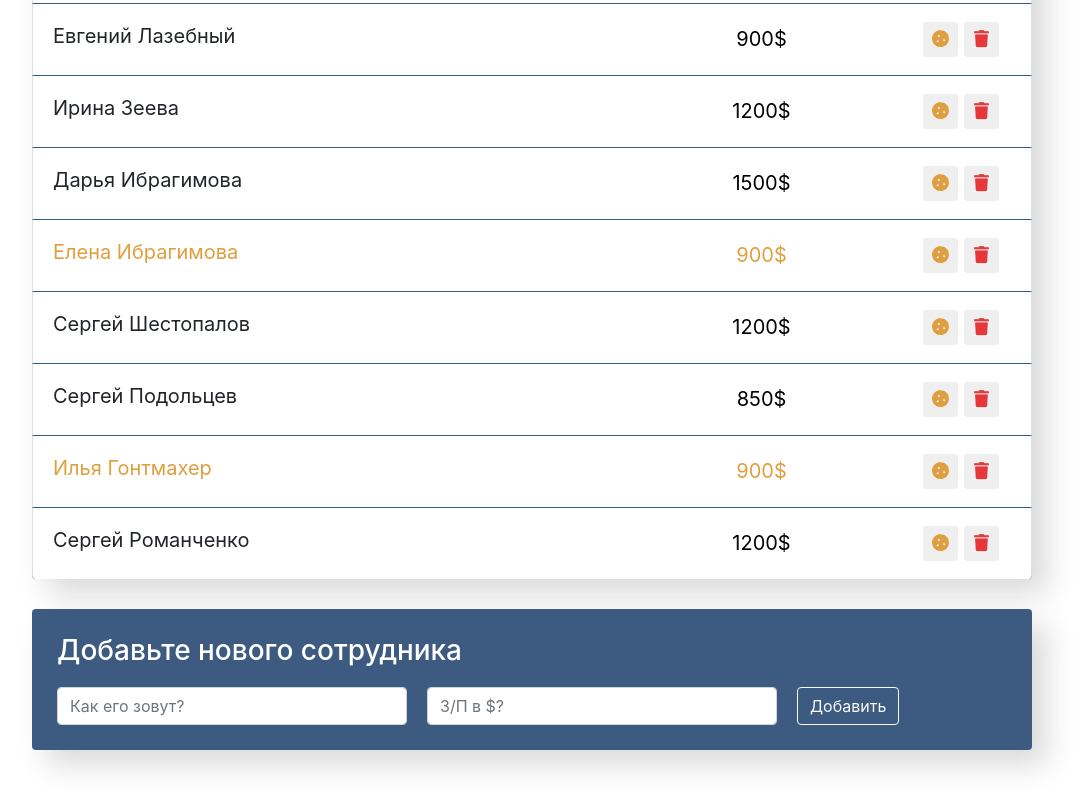
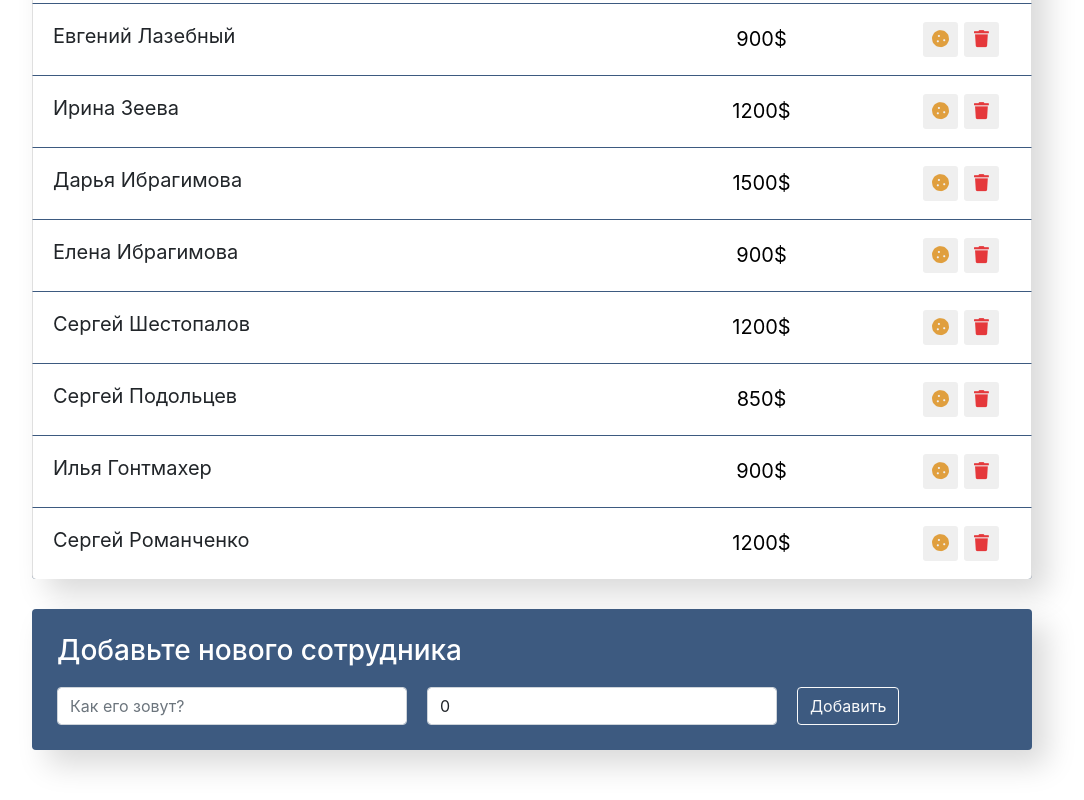
Before and after one commit to krasotun/react-employees, a React (Create React App) app: page / in a window 1280 px wide. Shown: the part 524-1324 px from the top of the page, without its empty margins (108-1192 px from the left). Built offline with nearby package versions, Linux system fonts and the light colour scheme.

Commit message:
add Добавил пару уроков

```diff
--- a/src/components/employees-add-form/employees-add-form.tsx
+++ b/src/components/employees-add-form/employees-add-form.tsx
@@ -1,23 +1,52 @@
-import './employees-add-form.css';
+import { Component } from "react";
+import "./employees-add-form.css";
 
-const EmployeesAddForm = () => {
+class EmployeesAddForm extends Component<any> {
+  constructor(props: {}) {
+    super(props);
+    this.state = {
+      name: "",
+      salary: 0,
+    };
+  }
+
+  onValueChange = (e: any) => {
+    this.setState({
+      [e.target.name]: e.target.value,
+    });
+  };
+
+  render() {
+    const { name }: any = this.state;
+    const { salary }: any = this.state;
+
     return (
       <div className="app-add-form">
         <h3>Добавьте нового сотрудника</h3>
-			<form
-				className="add-form d-flex">
-				<input type="text"
+        <form className="add-form d-flex">
+          <input
+            type="text"
             className="form-control new-post-label"
-					placeholder="Как его зовут?" />
-				<input type="number"
+            placeholder="Как его зовут?"
+            name="name"
+            value={name}
+            onChange={this.onValueChange}
+          />
+          <input
+            type="number"
             className="form-control new-post-label"
-					placeholder="З/П в $?" />
-
-				<button type="submit"
-					className="btn btn-outline-light">Добавить</button>
+            placeholder="З/П в $?"
+            name="salary"
+            value={salary}
+            onChange={this.onValueChange}
+          />
+          <button type="submit" className="btn btn-outline-light">
+            Добавить
+          </button>
         </form>
       </div>
-	)
+    );
+  }
 }
 
 export default EmployeesAddForm;
--- a/src/components/employees-list-item/employees-list-item.tsx
+++ b/src/components/employees-list-item/employees-list-item.tsx
@@ -3,28 +3,56 @@ import { Component } from "react";
 import "./employees-list-item.css";
 
 class EmployeesListItem extends Component<any> {
+  constructor(props: {}) {
+    super(props);
+    this.state = {
+      increase: false,
+      like: false,
+    };
+  }
+  onIncrease = () => {
+    this.setState(({ increase }: { increase: boolean }) => ({
+      increase: !increase,
+    }));
+  };
+  onLike = () => {
+    this.setState(({ like }: { like: boolean }) => ({
+      like: !like,
+    }));
+  };
   render() {
-    const { name, salary, increase } = this.props;
+    const { name, salary, onDelete } = this.props;
+    const { increase }: any = this.state;
+    const { like }: any = this.state;
     let classNames = "list-group-item d-flex justify-content-between";
     if (increase) {
       classNames += " increase";
     }
+    if (like) {
+      classNames += " like";
+    }
     console.log(classNames);
     return (
       <li className={classNames}>
-        <span className="list-group-item-label">{name}</span>
+        <span className="list-group-item-label" onClick={this.onLike}>
+          {name}
+        </span>
         <input
           type="text"
           className="list-group-item-input"
           defaultValue={salary + "$"}
         />
         <div className="d-flex justify-content-center align-items-center">
-          <button type="button" className="btn-cookie btn-sm ">
+          <button
+            type="button"
+            className="btn-cookie btn-sm "
+            onClick={this.onIncrease}
+          >
             <i className="fas fa-cookie"></i>
           </button>
 
           <button type="button" className="btn-trash btn-sm ">
-            <i className="fas fa-trash"></i>
+            <i className="fas fa-trash" onClick={onDelete}></i>
           </button>
           <i className="fas fa-star"></i>
         </div>
--- a/src/components/employees-list/employees-list.tsx
+++ b/src/components/employees-list/employees-list.tsx
@@ -4,7 +4,15 @@ import "./employees-list.css";
 const EmployeesList = ({ data }: { data: any }) => {
   const elements = data.map((item: any) => {
     const { id, ...itemProps } = item;
-    return <EmployeesListItem key={id} {...itemProps} />;
+    return (
+      <EmployeesListItem
+        key={id}
+        {...itemProps}
+        onDelete={() => {
+          console.log("Deleted");
+        }}
+      />
+    );
   });
 
   return <ul className="app-list list-group">{elements}</ul>;
```
Lines whose indentation alone changed are shown as unchanged.
